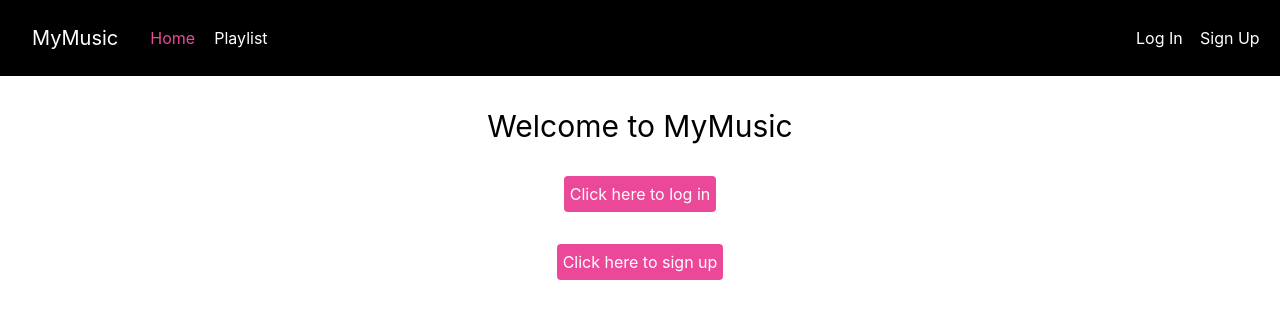
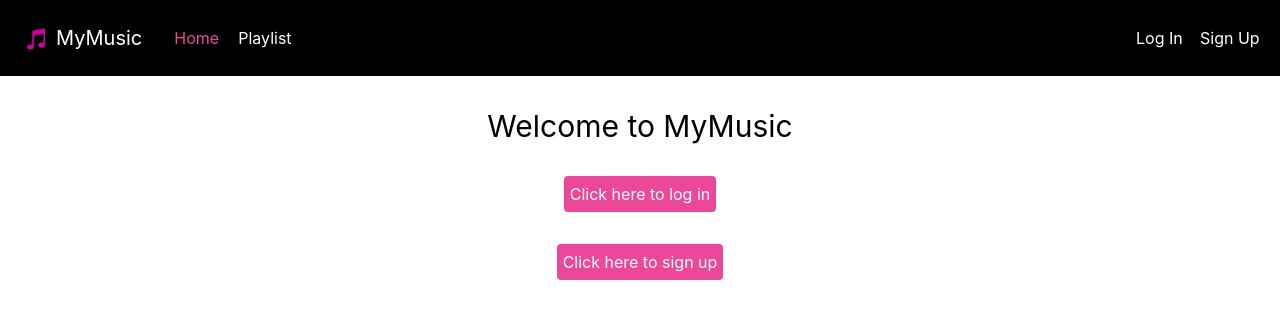
Before and after one commit to tracysuzanne321/Full-Stack-Music-React-App, a React (Create React App) app: page / in a window 1280 px wide. Shown: the top 318 px of the page. Built offline with nearby package versions, Linux system fonts and the light colour scheme; no server answers.

Commit message:
Added logo to NavBar

```diff
--- a/src/components/navbar.js
+++ b/src/components/navbar.js
@@ -3,13 +3,15 @@ import { NavLink } from 'react-router-dom';
 import { AppContext } from '../AppContext';
 import { logOut } from '../utils';
 import { useHistory } from 'react-router';
+import logo from '../images/logo512.png';
 
 const Navbar = () => {
 	const { setUser, user } = useContext(AppContext);
 	const history = useHistory();
 	return (
 		<nav className="flex py-6 bg-black text-white items-center">
-			<div className="px-8 text-xl">MyMusic</div>
+			<img className="h-6 ml-6 mr-2 mt-0.5" src={logo} />
+			<div className="pr-8 text-xl">MyMusic</div>
 			<ul className="flex flex-grow">
 				<li className="w-16">
 					<NavLink
```
Also changed, not shown: src/images/logo512.png (added).
